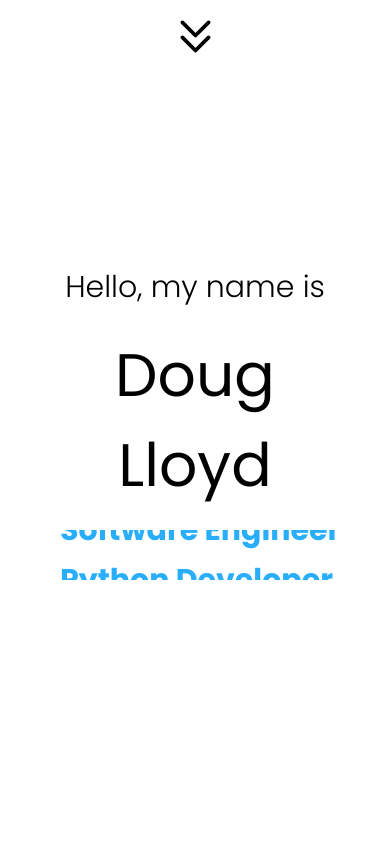
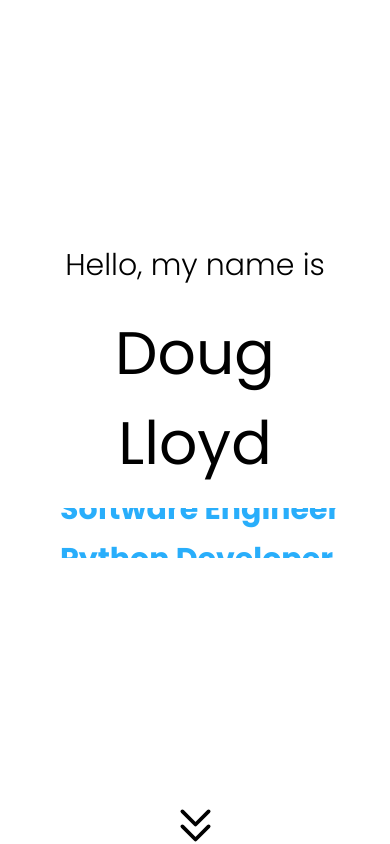
Before and after one commit to msi1995/Me, a React (Create React App) app: page / in a window 390 px wide. Shown: the top 844 px of the page. Built offline with nearby package versions, Linux system fonts and the light colour scheme.

Commit message:
actual fix for mobile arrow issue

```diff
--- a/src/components/intro/Introduction.jsx
+++ b/src/components/intro/Introduction.jsx
@@ -7,7 +7,7 @@ import Resume from '../../files/Resume.pdf';
 
 const intro = css`
         display: flex;
-        height: 100vh;
+        height: 95vh;
         @media screen and (max-width: 480px) {
             flex-direction: column;
         }
@@ -79,20 +79,22 @@ const intro_l_wrapper = css`
 `
 
 const chevronwrap = css`
-    position: absolute;
-    width: 45vw;
-    height: 97vh;
+    position: relative;
+    text-align: center;
+    height: 5vh;
+    width: 100%;
+    z-index: 1;
     animation: bounce 4s ease-in-out infinite;
 
     @media screen and (max-width: 450px){
-        position: absolute;
-        align-items: end;
+
     }
 `
 
 function Introduction(){
 
     return(
+        <div className="full-container-i">
         <div id="home" className="intro" css={intro}>
             <div className="intro-l">
                 <div className="intro-l-wrapper" css={intro_l_wrapper}>
@@ -117,18 +119,18 @@ function Introduction(){
                         I specialize in full-stack development, and have an affinity for working with Python, C++ (my first language), and React.js. I'm always looking for new and interesting technology to learn!
                     </p>
                 </div>
-                <div css={chevronwrap}>
-                    <a href="#about">
-                        <DownChevron/>
-                    </a>
-                </div>
-
             </div>
             <div className="intro-r">
                 <div className="i-bg"></div>
                 {/* <img src={Portal} className="intro-img" /> */}
             </div>
         </div>
+        <div css={chevronwrap}>
+                    <a href="#about">
+                        <DownChevron/>
+                    </a>
+                </div>
+        </div>
     )
 }
 
--- a/src/components/intro/introduction.css
+++ b/src/components/intro/introduction.css
@@ -10,6 +10,13 @@ a.resume{
 
 html{
     scroll-behavior: smooth;
+}
+
+.full-container-i{
+  position: relative;
+  height: 100vh;
+  display: flex;
+  flex-direction: column;
 }
 
 .intro-msg{
@@ -113,10 +120,8 @@ html{
 
 
       .chevron{
-          position: absolute;
-          width: 45px;
-          bottom: 0;
-          right: 0;
+        margin: auto;
+        width: 45px;
       }
 
       .chevron:hover{
```
